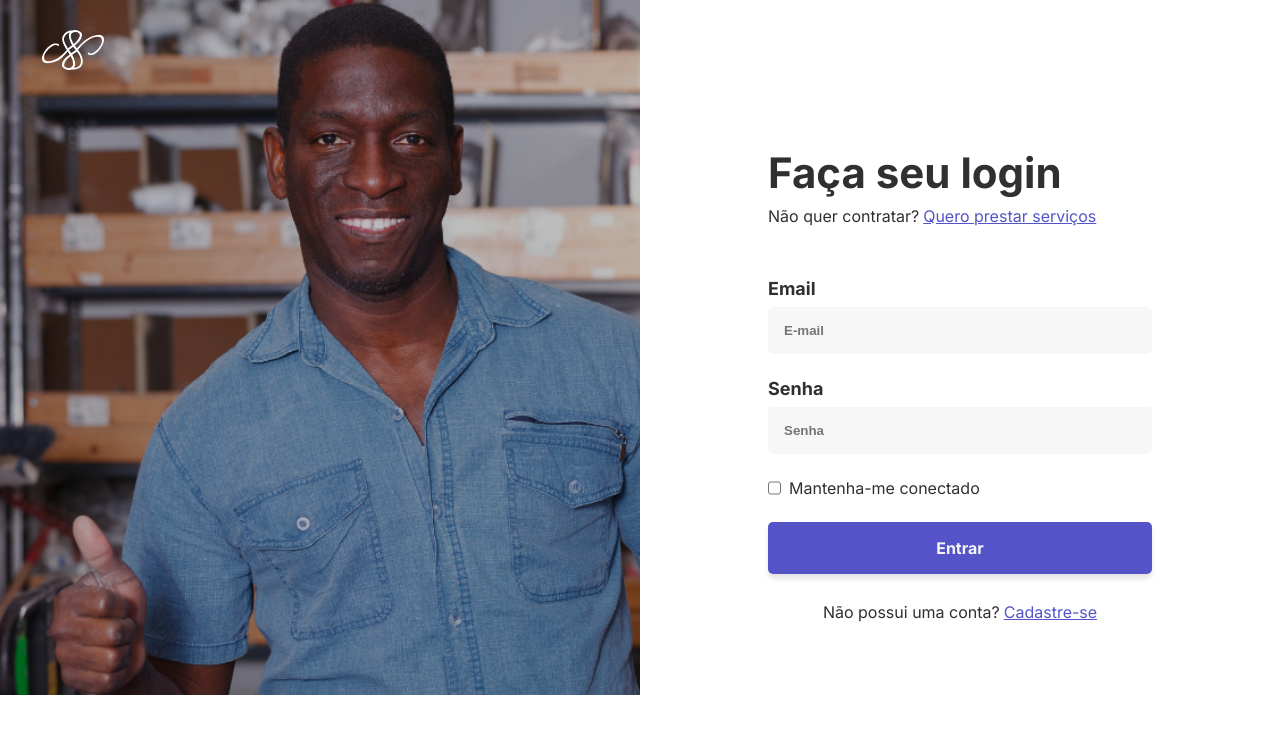
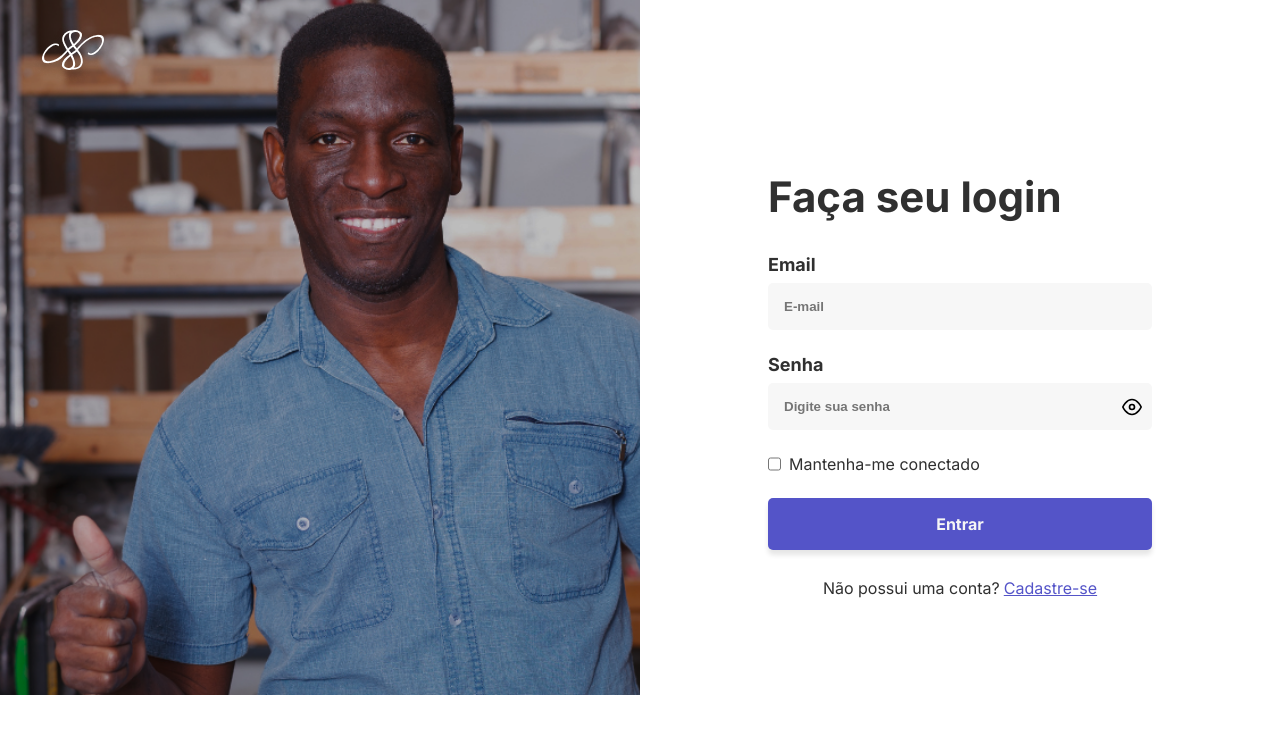
Before and after one commit to FROBDUCK/UNI-PI-3, a React (Create React App) app in the folder serv/: page /logincliente in a window 1280 px wide. Shown: the top 734 px of the page. Built offline with nearby package versions, Linux system fonts and the light colour scheme.

Commit message:
ajustei o login para costumer e worker + input da senha

```diff
--- a/serv/src/TempLogin.css
+++ b/serv/src/TempLogin.css
@@ -37,22 +37,12 @@
   padding: 2rem 0;
 }
 
-.texto {
-  display: flex;
-  align-items: center;
-}
-
-.texto a {
-  padding-left: 0.25rem;
-  color: #5454c8;
-}
-
 .cadastre {
   display: flex;
   padding-top: 1rem;
 }
 
-.cadastre > a {
+.cadastre>a {
   padding-left: 0.25rem;
   color: #5454c8;
 }
@@ -67,8 +57,8 @@
   width: 25rem;
 }
 
-#div-email input,
-#div-password input {
+.div-email input,
+.div-password input {
   width: 100%;
   padding: 16px;
   border: none;
@@ -77,18 +67,13 @@
   margin-bottom: 24px;
 }
 
-#div-email input:focus,
-#div-password input:focus {
+.div-email input:focus,
+.div-password input:focus {
   outline: 2px solid #5454c8;
 }
 
-#div-email input::placeholder,
-#div-password input::placeholder {
-  font-weight: bold;
-}
-
-#div-email p,
-#div-password p {
+.div-email p,
+.div-password p {
   font-weight: bold;
   margin-bottom: 8px;
 }
@@ -98,7 +83,7 @@ form {
   flex-direction: column;
 }
 
-form > button {
+form>button {
   padding: 16px;
   border-radius: 5px;
   border: none;
@@ -110,7 +95,7 @@ form > button {
   box-shadow: 0px 5px 5px rgba(0, 0, 0, 0.1);
 }
 
-form > button:hover {
+form>button:hover {
   transform: scale(1.005);
   box-shadow: 0px 5px 5px rgba(0, 0, 0, 0.2);
 }
@@ -132,6 +117,6 @@ form > button:hover {
   margin-bottom: 24px;
 }
 
-#div-checkbox > p {
+#div-checkbox>p {
   margin-left: 8px;
 }
--- a/serv/src/TempLogin.js
+++ b/serv/src/TempLogin.js
@@ -1,48 +1,70 @@
-// src/TempLogin.js
 import axios from "axios";
 import React, { useState } from "react";
 import { Link, useNavigate } from "react-router-dom";
 import imgcadastro from "./assets/imgcadastrocliente.png";
 import logo from "./assets/logobranca.png";
 import "./TempLogin.css";
+import PasswordInput from "./components/PasswordInput";
 
 const Login = () => {
   const [email, setEmail] = useState("");
   const [password, setPassword] = useState("");
-  const [isWorker, setIsWorker] = useState(false); // Alterna entre cliente e prestador
-  const [showPassword, setShowPassword] = useState(false); // Mostrar/Esconder senha
   const navigate = useNavigate();
 
-  // Ao fazer login bem-sucedido
-  const handleLogin = async (e) => {
-    e.preventDefault();
-    try {
-      const endpoint = isWorker
-      ? 'https://a1ae-160-19-45-104.ngrok-free.app/api/login/worker'
-      : 'https://a1ae-160-19-45-104.ngrok-free.app/api/login/customer';
+  // Função para autenticação
+  const attemptLogin = async (role) => {
+    const endpoint =
+      role === "worker"
+        ? "https://a1ae-160-19-45-104.ngrok-free.app/api/login/worker"
+        : "https://a1ae-160-19-45-104.ngrok-free.app/api/login/customer";
 
-      const response = await axios.post(
+    return axios.post(
       endpoint,
-        {
-          email,
-          password,
-        },
+      { email, password },
       {
         headers: {
           "Content-Type": "application/json",
-            "ngrok-skip-browser-warning": "true", // Adiciona o cabeçalho necessário
+          "ngrok-skip-browser-warning": "true",
         },
       }
     );
+  };
 
+  // Lógica para tentar login como worker ou customer
+  const handleLogin = async (e) => {
+    e.preventDefault();
+
+    try {
+      // Primeiro tenta login como worker
+      let response = await attemptLogin("worker");
+
+      // Se sucesso, salva dados como worker
+      handleSuccessfulLogin(response, "worker");
+    } catch (workerError) {
+      try {
+        // Se falhou como worker, tenta login como customer
+        let response = await attemptLogin("customer");
+
+        // Se sucesso, salva dados como customer
+        handleSuccessfulLogin(response, "customer");
+      } catch (customerError) {
+        // Se ambos falharem, exibe erro
+        console.error("Erro ao fazer login:", workerError, customerError);
+        alert("Erro no login. Verifique os dados.");
+      }
+    }
+  };
+
+  // Função para lidar com login bem-sucedido
+  const handleSuccessfulLogin = (response, role) => {
     const userName = response.data.split(": ")[1];
+    const userId = response.data.split("ID: ")[1]; // Ajuste conforme o backend retornar o ID
+
     localStorage.setItem("userName", userName);
     localStorage.setItem("userLoggedIn", "true");
-      localStorage.setItem("role", isWorker ? "worker" : "customer");
+    localStorage.setItem("role", role);
 
-      // Armazenar o ID do usuário logado
-      const userId = response.data.split("ID: ")[1]; // Ajuste conforme o backend retornar o ID
-      if (isWorker) {
+    if (role === "worker") {
       localStorage.setItem("workerId", userId);
     } else {
       localStorage.setItem("customerId", userId);
@@ -50,36 +72,27 @@ const Login = () => {
 
     alert(`Bem-vindo, ${userName}`);
     navigate("/Logado");
-    } catch (error) {
-      console.error("Erro ao fazer login:", error);
-      alert("Erro no login. Verifique os dados.");
-    }
   };
 
   return (
-    <div class="total">
-      <div class="esquerda">
+    <div className="total">
+      <div className="esquerda">
         <Link to="/">
           <img id="minilogo" src={logo} alt="Mini Logo" />
         </Link>
         <img id="imagem-lateral" src={imgcadastro} alt="Imagem Cadastro" />
       </div>
 
-      <div class="direita">
+      <div className="direita">
         <div className="cabecalho">
           <div className="titulo">
             <h1>Faça seu login</h1>
-          </div>
-          <div className="texto">
-            <p>Não quer contratar?</p>
-            <Link to="/LoginService">Quero prestar serviços</Link>
           </div>
         </div>
 
         <div className="inputs">
           <form onSubmit={handleLogin}>
-            <div style={{ marginBottom: "20px" }}></div>
-            <div id="div-email">
+            <div className="div-email">
               <p>Email</p>
               <input
                 type="email"
@@ -89,16 +102,12 @@ const Login = () => {
                 required
               />
             </div>
-            <div id="div-password">
+
+            <div className="div-password">
               <p>Senha</p>
-              <input
-                type="password"
-                placeholder="Senha"
-                value={password}
-                onChange={(e) => setPassword(e.target.value)}
-                required
-              />
+              <PasswordInput value={password} onChange={(e) => setPassword(e.target.value)} required />
             </div>
+
             <div id="div-checkbox">
               <input type="checkbox"></input>
               <p>Mantenha-me conectado</p>
--- a/serv/src/components/PasswordInput.jsx
+++ b/serv/src/components/PasswordInput.jsx
@@ -1,31 +1,22 @@
 import React, { useState } from "react";
 
-function PasswordInput() {
+function PasswordInput({ value, onChange, required }) {
   const [showPassword, setShowPassword] = useState(false);
 
-  const togglePasswordVisibility = () => {
+  const togglePasswordVisibility = (event) => {
+    event.preventDefault(); // Impede que o botão submeta o formulário
     setShowPassword(!showPassword);
   };
 
   return (
-    <div class="senha">
-      <h3>Senha</h3>
+    <div id="div-password">
       <div style={{ position: "relative" }}>
         <input
           type={showPassword ? "text" : "password"}
           placeholder="Digite sua senha"
-          style={{
-            fontSize: "16px",
-            marginTop: "0.25rem",
-            width: "400px",
-            padding: "12px 12px",
-            paddingRight: "50px",
-            border: "none",
-            borderRadius: "10px",
-            outline: "none",
-            backgroundColor: "#F2F2F2",
-            marginBottom: "1rem",
-          }}
+          value={value}
+          onChange={onChange}
+          required={required}
         />
         <button
           onClick={togglePasswordVisibility}
@@ -34,19 +25,21 @@ function PasswordInput() {
             cursor: "pointer",
             border: "none",
             position: "absolute",
-            top: "50%",
-            right: '0',
-            width: '10%',
-            transform: "translateY(-80%)",
+            top: "35%",
+            right: "10px",
+            transform: "translateY(-50%)",
+            padding: "0",
+            margin: "0",
             display: "flex",
+            alignItems: "center",
           }}
           aria-label={showPassword ? "Ocultar senha" : "Mostrar senha"}
         >
           {showPassword ? (
             <svg
               xmlns="http://www.w3.org/2000/svg"
-              width="24"
-              height="24"
+              width="20"
+              height="20"
               viewBox="0 0 24 24"
               fill="none"
               stroke="black"
@@ -60,8 +53,8 @@ function PasswordInput() {
           ) : (
             <svg
               xmlns="http://www.w3.org/2000/svg"
-              width="24"
-              height="24"
+              width="20"
+              height="20"
               viewBox="0 0 24 24"
               fill="none"
               stroke="black"
```
Lines whose indentation alone changed are shown as unchanged.
